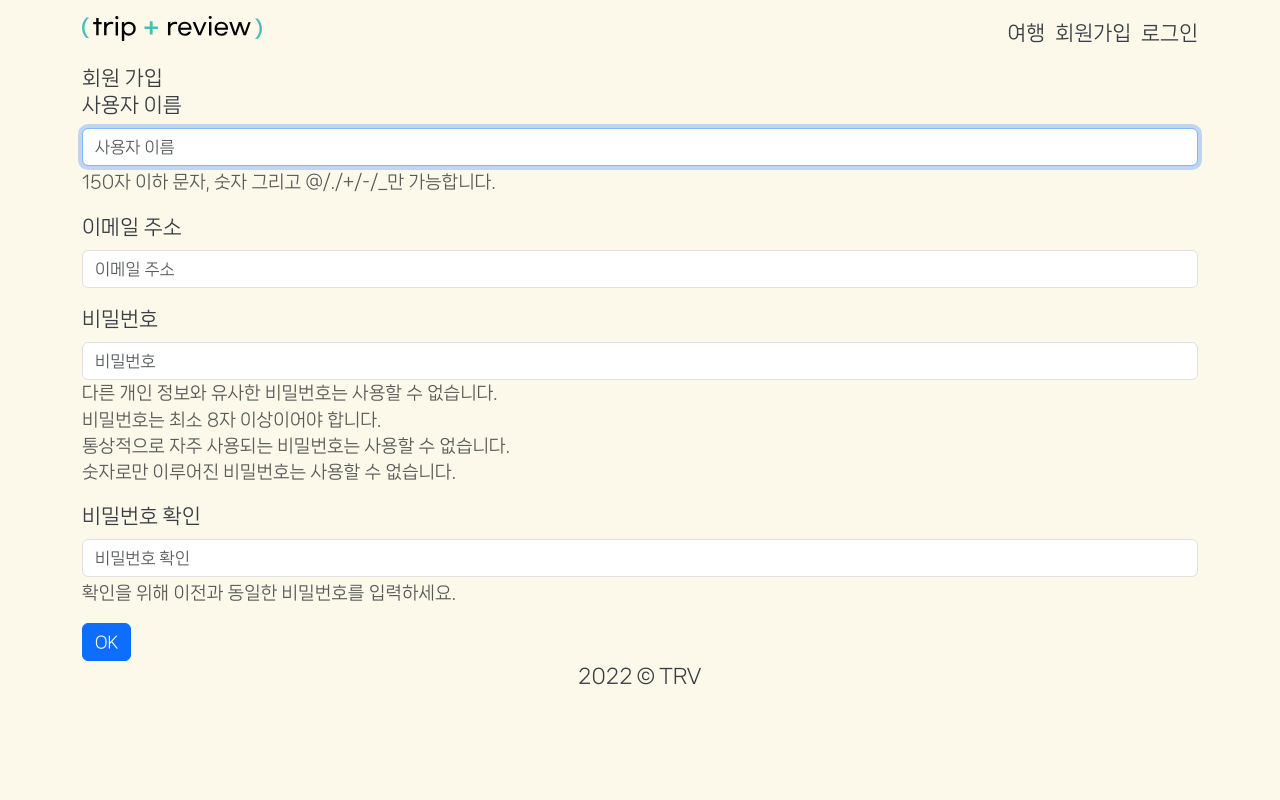
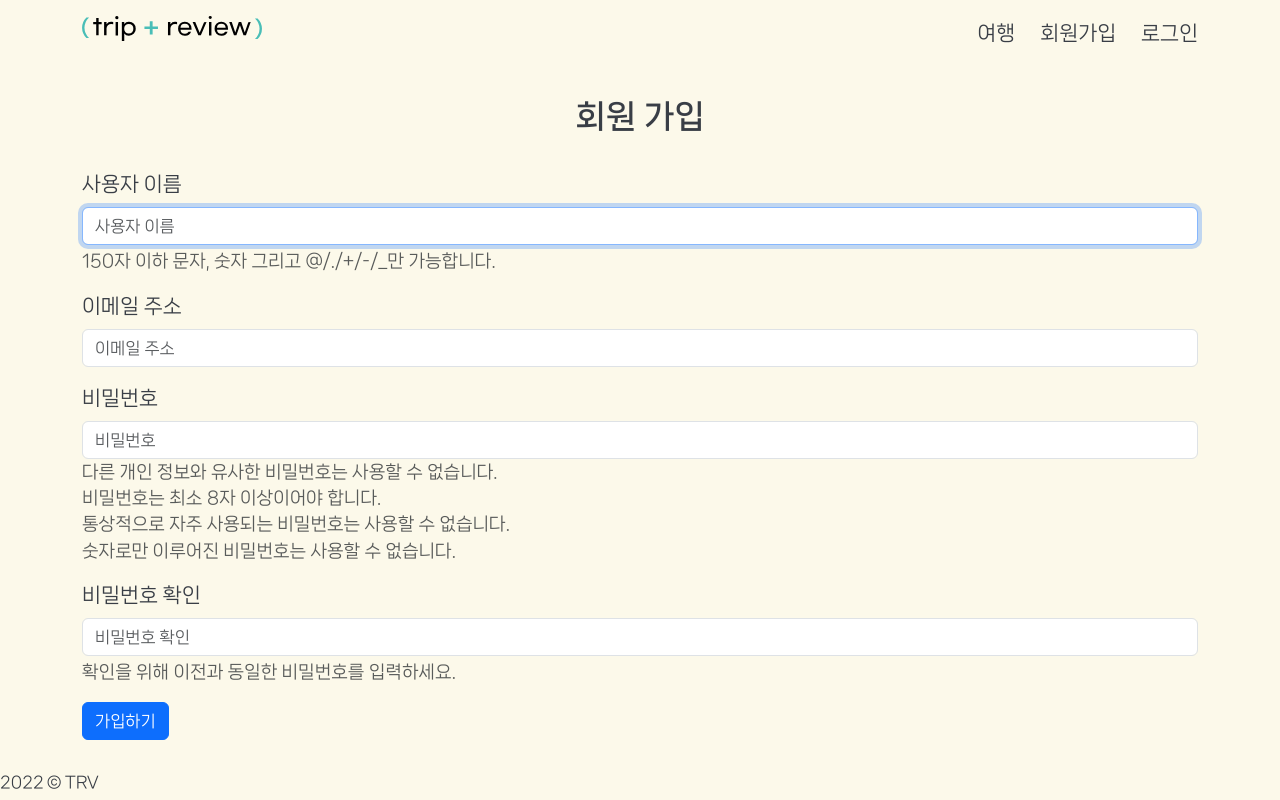
Before and after one commit to Bonbon315/PJT-Triview, a Django app: page /accounts/signup/ in a window 1280 px wide. Run offline with Django 3.2, Linux system fonts and the light colour scheme; some libraries are stand-ins or nearby versions.

Commit message:
templates-form modified

```diff
--- a/accounts/templates/accounts/signup.html
+++ b/accounts/templates/accounts/signup.html
@@ -2,10 +2,10 @@
 {% load django_bootstrap5 %}
 
 {% block content %}
-<h1>회원 가입</h1>
+<h1 class="tit">회원 가입</h1>
 <form action="" method="POST">
     {% csrf_token %}
     {% bootstrap_form form %}
-    {% bootstrap_button button_type="submit" content="OK" %}
+    {% bootstrap_button button_type="submit" content="가입하기" %}
 </form>
 {% endblock content %}
--- a/requirements.txt
+++ b/requirements.txt
@@ -11,6 +11,7 @@ django-appconf==1.0.5
 django-bootstrap5==22.1
 django-extensions==3.2.1
 django-imagekit==4.1.0
+django-widget-tweaks==1.4.12
 executing==1.1.1
 gunicorn==20.1.0
 ipython==8.5.0
--- a/static/css/fontall.css
+++ b/static/css/fontall.css
@@ -4,8 +4,7 @@
 	font-weight: 400;
 	src: url(./webfont/NanumSquareNeoTTF-bRg.eot);
 	src: local("NanumSquareNeo"), local("NanumSquareNeo"),
-		url(./webfont/NanumSquareNeoTTF-bRg.eot?#iefix)
-			format("embedded-opentype"),
+		url(./webfont/NanumSquareNeoTTF-bRg.eot) format("embedded-opentype"),
 		url(./webfont/NanumSquareNeoTTF-bRg.woff2) format("woff2"),
 		url(./webfont/NanumSquareNeoTTF-bRg.woff) format("woff"),
 		url(./webfont/NanumSquareNeoTTF-bRg.ttf) format("truetype");
@@ -14,11 +13,10 @@
 	font-family: "NanumSquareNeo";
 	font-style: normal;
 	font-weight: 700;
-	src: url(./webfont/NanumSquareNeoTTF-bBd);
+	src: url(./webfont/NanumSquareNeoTTF-cBd.eot);
 	src: local("NanumSquareNeo"), local("NanumSquareNeo"),
-		url(./webfont/NanumSquareNeoTTF-bBd.eot?#iefix)
-			format("embedded-opentype"),
-		url(./webfont/NanumSquareNeoTTF-bBd.woff2) format("woff2"),
-		url(./webfont/NanumSquareNeoTTF-bBd.woff) format("woff"),
-		url(./webfont/NanumSquareNeoTTF-bBd.ttf) format("truetype");
+		url(./webfont/NanumSquareNeoTTF-cBd.eot) format("embedded-opentype"),
+		url(./webfont/NanumSquareNeoTTF-cBd.woff2) format("woff2"),
+		url(./webfont/NanumSquareNeoTTF-cBd.woff) format("woff"),
+		url(./webfont/NanumSquareNeoTTF-cBd.ttf) format("truetype");
 }
--- a/static/css/style.css
+++ b/static/css/style.css
@@ -17,7 +17,7 @@ body {
 	width: 180px;
 }
 .nav-area li {
-	margin-right: 10px;
+	margin-right: 25px;
 	position: relative;
 }
 .nav-area li:last-child {
@@ -39,3 +39,22 @@ body {
 	color: var(--main);
 	font-weight: 700;
 }
+.nav-area li a:hover::after {
+	width: 100%;
+}
+
+.tit {
+	font-size: 2rem;
+	font-weight: 700;
+	text-align: center;
+	margin: 2rem 0;
+}
+
+.footer {
+	height: 30px;
+	position: fixed;
+	bottom: 0px;
+}
+.footer .cpr {
+	font-size: 0.8em;
+}
--- a/templates/base.html
+++ b/templates/base.html
@@ -70,7 +70,7 @@
     </main>
     <footer>
         <div class="footer">
-            <p class="text-center">2022 &copy; TRV</p>
+            <p class="cpr">2022 &copy; TRV</p>
         </div>
     </footer>
 </body>
--- a/triview/settings.py
+++ b/triview/settings.py
@@ -42,6 +42,7 @@ INSTALLED_APPS = [
     "django_bootstrap5",
     "django_extensions",
     "imagekit",
+    "widget_tweaks",
     "django.contrib.admin",
     "django.contrib.auth",
     "django.contrib.contenttypes",
```
